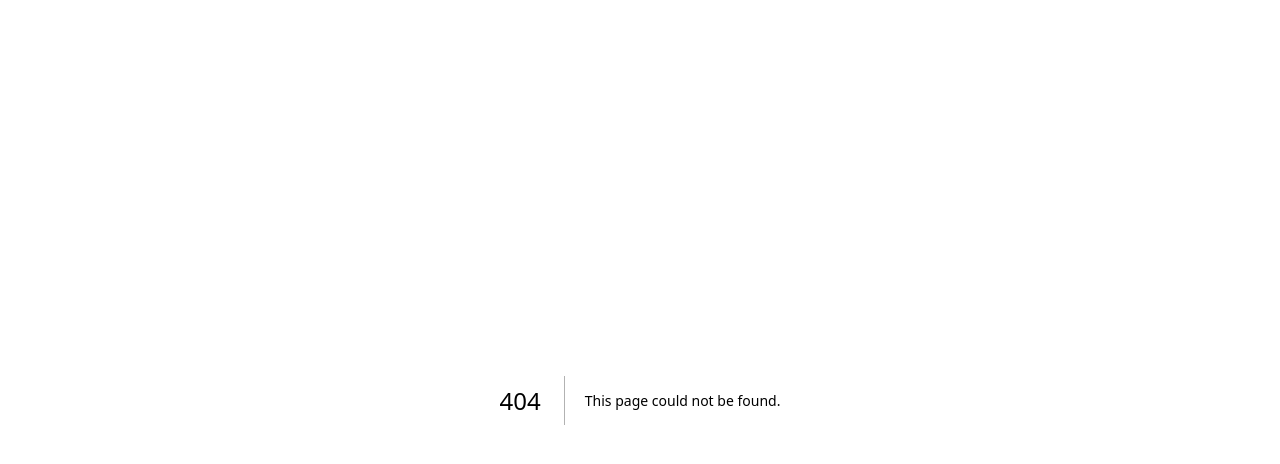
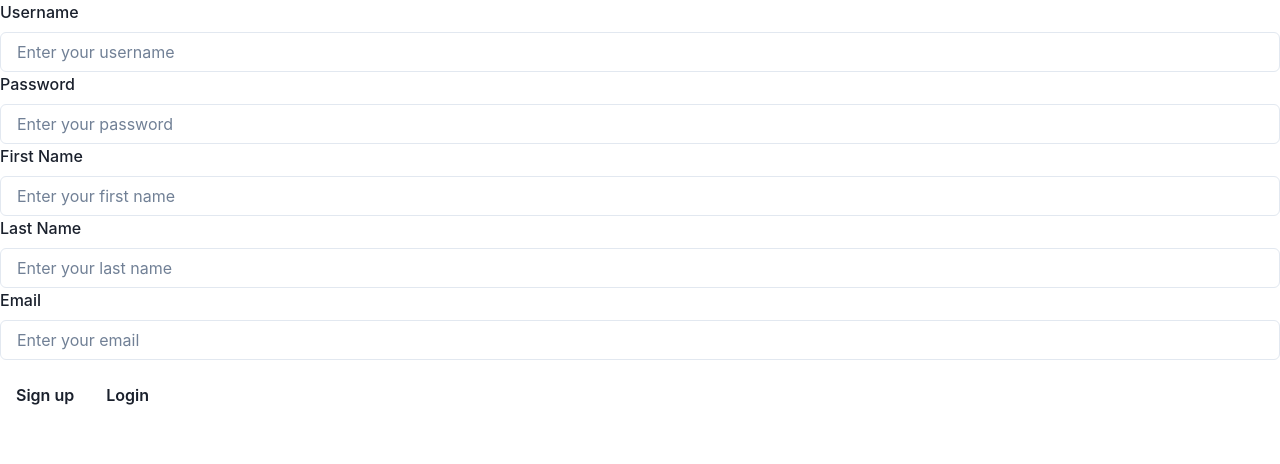
Before and after one commit to AbuHurairah127/NextJs-assigns, a Next.js app in the folder todo-app/: page /auth/signup in a window 1280 px wide. Before the commit this address had no page. Shown: the top 464 px of the page. Built offline with nearby package versions, Linux system fonts and the light colour scheme.

Commit message:
working with middleware

```diff
--- /dev/null
+++ b/todo-app/src/pages/auth/signup.tsx
@@ -0,0 +1,71 @@
+import { FormControl, FormLabel, Input, Button } from "@chakra-ui/react";
+import Link from "next/link";
+
+function SignupForm() {
+  const handleSubmit = (event: any) => {
+    event.preventDefault();
+    // handle form submission
+  };
+
+  return (
+    <form onSubmit={handleSubmit}>
+      <FormControl>
+        <FormLabel htmlFor="username">Username</FormLabel>
+        <Input
+          id="username"
+          name="username"
+          type="text"
+          placeholder="Enter your username"
+        />
+      </FormControl>
+
+      <FormControl>
+        <FormLabel htmlFor="password">Password</FormLabel>
+        <Input
+          id="password"
+          name="password"
+          type="password"
+          placeholder="Enter your password"
+        />
+      </FormControl>
+
+      <FormControl>
+        <FormLabel htmlFor="firstName">First Name</FormLabel>
+        <Input
+          id="firstName"
+          name="firstName"
+          type="text"
+          placeholder="Enter your first name"
+        />
+      </FormControl>
+
+      <FormControl>
+        <FormLabel htmlFor="lastName">Last Name</FormLabel>
+        <Input
+          id="lastName"
+          name="lastName"
+          type="text"
+          placeholder="Enter your last name"
+        />
+      </FormControl>
+
+      <FormControl>
+        <FormLabel htmlFor="email">Email</FormLabel>
+        <Input
+          id="email"
+          name="email"
+          type="email"
+          placeholder="Enter your email"
+        />
+      </FormControl>
+
+      <Button mt={4} variant="teal" type="submit">
+        Sign up
+      </Button>
+      <Button mt={4} variant="teal" type="submit">
+        <Link href="/auth/login">Login</Link>
+      </Button>
+    </form>
+  );
+}
+export default SignupForm;
```
Also changed, not shown: todo-app/src/middleware.ts (+54 -34 lines), todo-app/src/pages/auth/login.tsx (added, +49 -0 lines), todo-app/src/pages/home.tsx (added, +81 -0 lines), todo-app/src/pages/index.tsx (deleted, +0 -77 lines).
